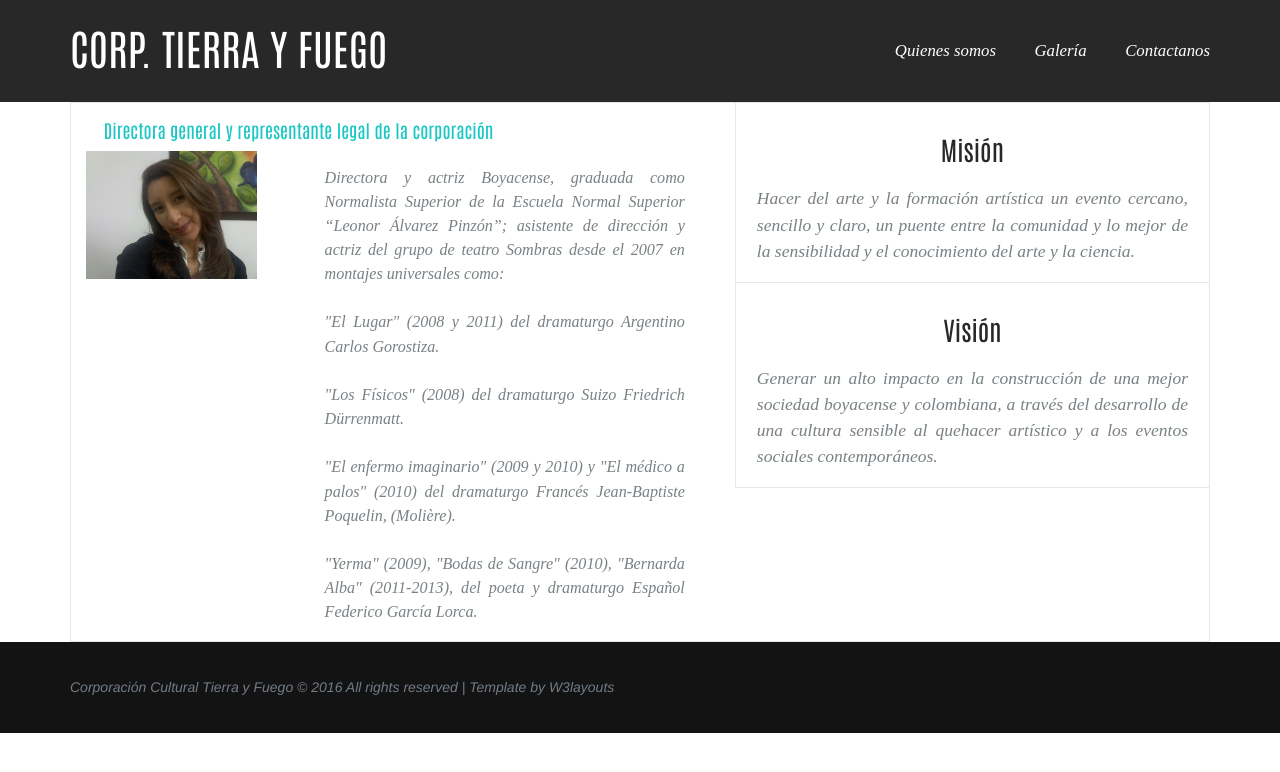
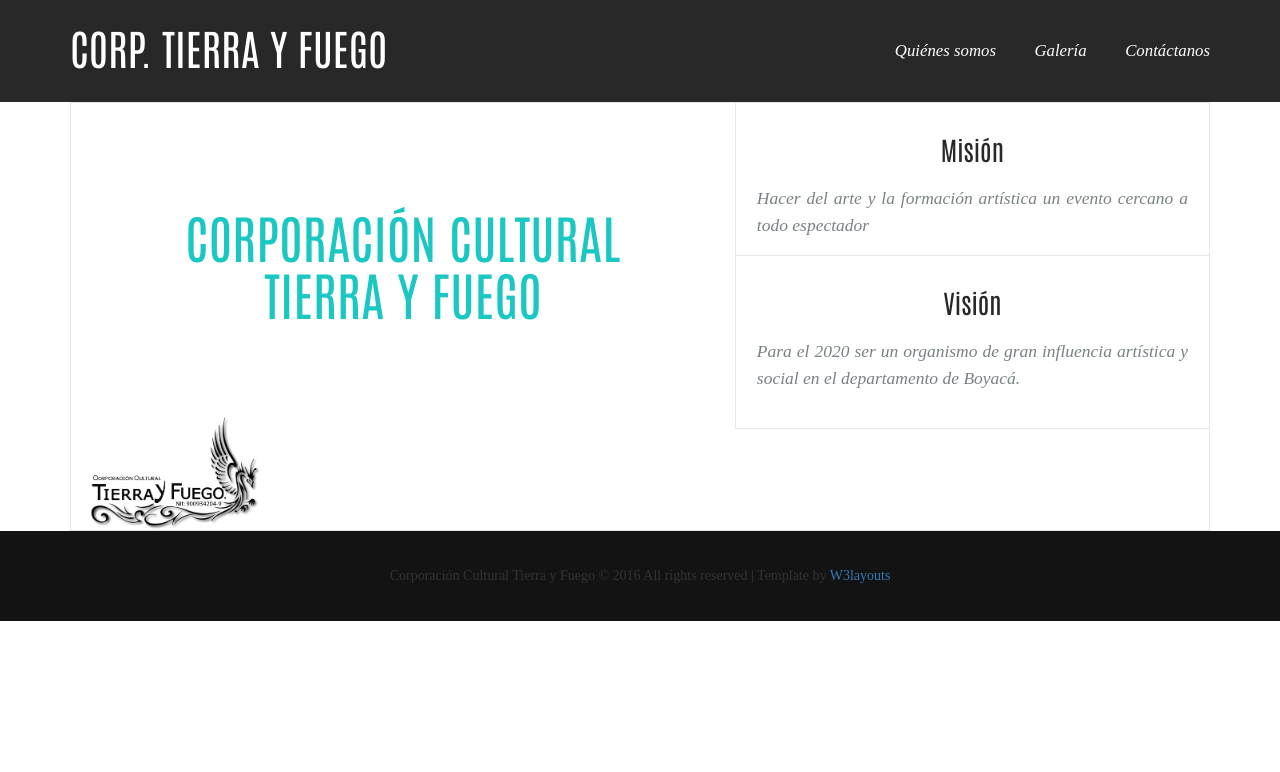
Before and after one commit to serivt/corptierrayfuego, a Django app: template cocutifu/web/templates/about.html in a window 1280 px wide. Shown: the top 772 px of the page. Run offline with Django 3.2, Linux system fonts and the light colour scheme; the template is opened without the code that fills it, so the values that code supplies are empty; some libraries are stand-ins or nearby versions.

Commit message:
Cambios de la presentación

```diff
--- a/cocutifu/cocutifu/static/css/style.css
+++ b/cocutifu/cocutifu/static/css/style.css
@@ -182,6 +182,14 @@
 	font-size: 1.3em;
 	font-weight: 400;
 	margin-left: 1.8em;
+	font-family: 'Antonio-Regular';
+	margin-top: 1em;
+}
+.article h1{
+	color:#1ac7c3;
+	font-size: 3.7em;
+	font-weight: 400;
+	margin-left: 0.0em;
 	font-family: 'Antonio-Regular';
 	margin-top: 1em;
 }
--- a/cocutifu/cocutifu/templates/base.html
+++ b/cocutifu/cocutifu/templates/base.html
@@ -26,9 +26,9 @@
       </div>
       <div class="navigation">
         <ul>
-          <li><a href="{% url 'web:about' %}">Quienes somos</a></li>
+          <li><a href="{% url 'web:about' %}">Quiénes somos</a></li>
           <li><a href="https://www.instagram.com/cocutifu/" target="_blank">Galería</a></li>
-          <li><a href="#" disabled="disabled">Contactanos</a></li>
+          <li><a href="#" disabled="disabled">Contáctanos</a></li>
         </ul>
       </div>
       <div class="clearfix"></div>
@@ -38,7 +38,7 @@
     <div class="container">
       <div class="header-bottom">
         <div class="type">
-          <h5>Categoria</h5>
+          <h5>Categoría</h5>
         </div>
         <span class="menu"></span>
         <div class="list-nav">
@@ -72,7 +72,7 @@
     <div class="footer-bottom">
       <div class="container">
         <div class="copyrights">
-          <p>Corporación Cultural Tierra y Fuego © 2016 All rights reserved | Template by  <a href="http://w3layouts.com">  W3layouts</a></p>
+          <p><center>Corporación Cultural Tierra y Fuego © 2016 All rights reserved | Template by  <a href="http://w3layouts.com">  W3layouts</a></p></center>
         </div>
       </div>
     </div>
--- a/cocutifu/web/templates/about.html
+++ b/cocutifu/web/templates/about.html
@@ -8,12 +8,12 @@
 {% block content %}
   <div class="col-md-7 content-left">
     <div class="article">
-      <h6>Directora general y representante legal de la corporación</h6>
+      <h1><center><br>CORPORACIÓN CULTURAL<br>TIERRA Y FUEGO</center></h1>
       <div class="post-content" style="padding-right: 35px;">
         <div class="col-md-4">
-          <img src="{% static 'img/eddyprofile.jpg' %}" style="display:block;margin-top: 10px;max-width:100%">
+          <img src="{% static 'img/logo.png' %}" style="display:block;margin: 0 auto;margin-top: 90px;max-width:100%;">
         </div>
-        <div class="col-md-8">
+         <!--<div class="col-md-8">
           <p>
             Directora y actriz Boyacense, graduada como Normalista Superior de la Escuela Normal Superior “Leonor Álvarez Pinzón”; asistente de dirección y actriz del grupo de teatro Sombras desde el 2007 en montajes universales como:
           </p>
@@ -29,7 +29,7 @@
           <p>
             <i>"Yerma"</i> (2009), <i>"Bodas de Sangre"</i> (2010), <i>"Bernarda Alba"</i> (2011-2013), del poeta y dramaturgo Español Federico García Lorca.
           </p>
-        </div>
+        </div>-->
       </div>
     </div>
   </div>
@@ -37,11 +37,11 @@
     <div class="content-right-top">
       <div class="editor text-center">
         <h3>Misión</h3>
-        <p>Hacer del arte y la formación artística un evento cercano, sencillo y claro, un puente entre la comunidad y lo mejor de la sensibilidad y el conocimiento del arte y la ciencia.</p>
+        <p>Hacer del arte y la formación artística un evento cercano  a todo espectador</p>
       </div>
       <div class="editor text-center">
         <h3>Visión</h3>
-        <p>Generar un alto impacto en la construcción de una mejor sociedad boyacense y colombiana, a través del desarrollo de una cultura sensible al quehacer artístico y a los eventos sociales contemporáneos.</p>
+        <p>Para el 2020  ser un organismo de gran influencia artística y social en el departamento de Boyacá.</p><br>
       </div>
     </div>
   </div>
```
Also changed, not shown: cocutifu/cocutifu/static/img/logo.png (added), 14 other files.
